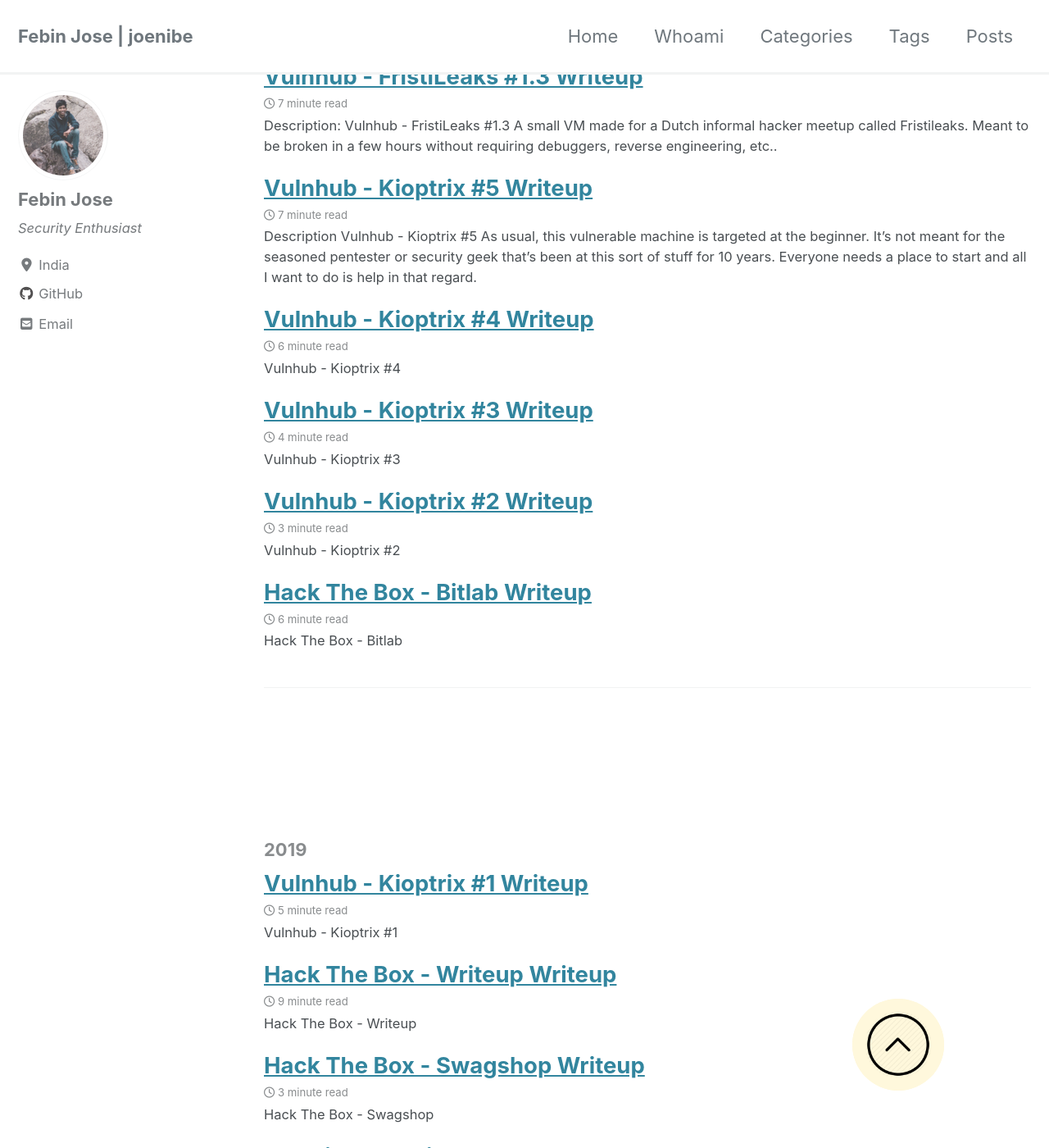
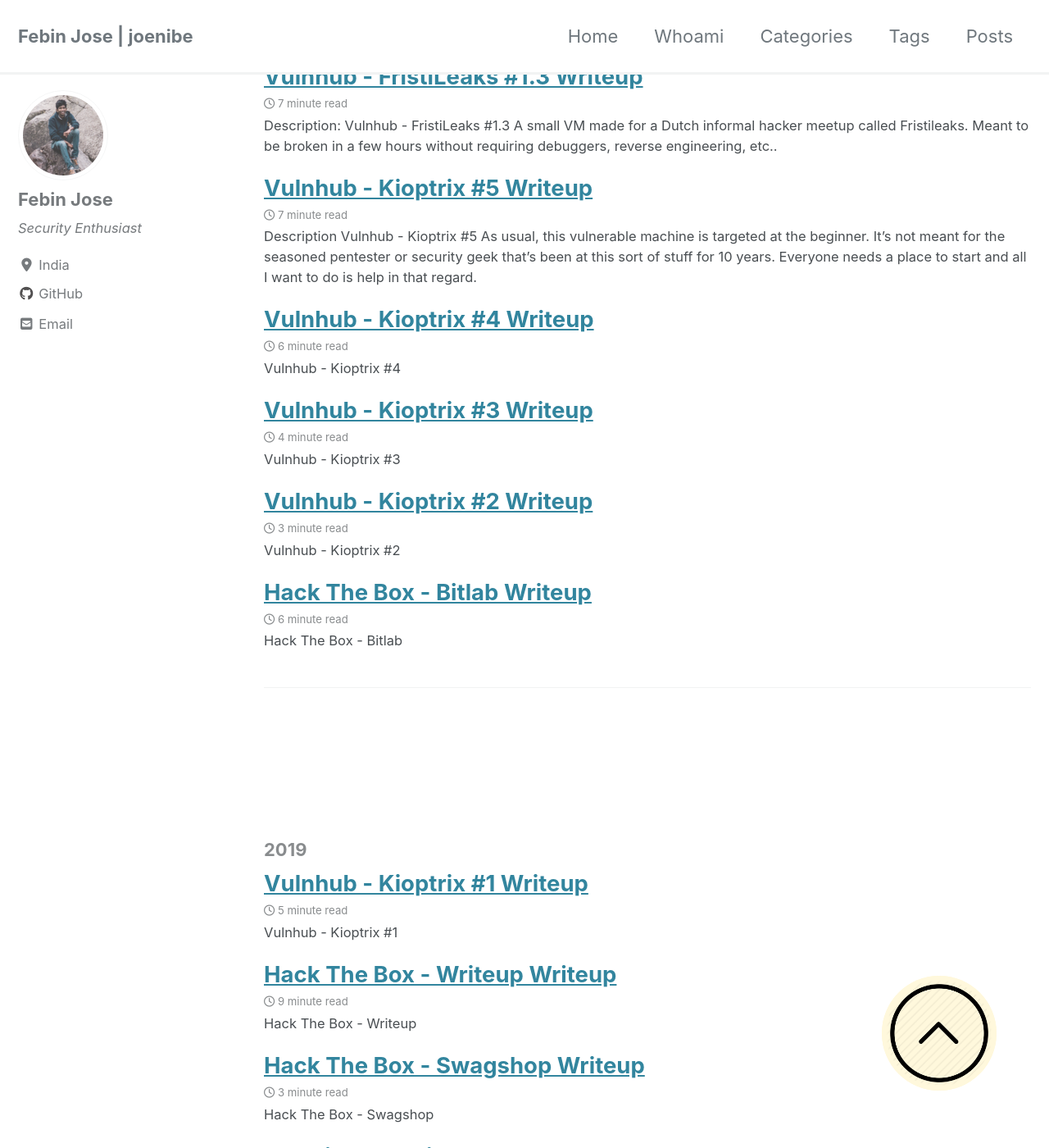
Before and after one commit to JoeNibe/JoeNibe.github.io, a Jekyll site: the page built from _pages/year-archive.md, in a window 1280 px wide and 1400 px high, scrolled down 505 px. Shown: the whole window at 82% size. Built offline with Jekyll 4.4.1, drawn with Linux system fonts in a browser that asks for light colours; cached includes are drawn as plain includes; nearby versions of some CDN libraries.

Commit message:
Update _page.scss

```diff
--- a/_sass/minimal-mistakes/_page.scss
+++ b/_sass/minimal-mistakes/_page.scss
@@ -354,7 +354,7 @@
 }
 
 .back-to-top {
-  height: 8%;
+  height: 10%;
   display: block;
   clear: both;
   color: lighten($text-color, 50%);
@@ -365,9 +365,9 @@
   background-color:cornsilk;
   position: fixed; /* Fixed/sticky position */
   bottom: 5%; /* Place the button at the bottom of the page */
-  right: 10%;/* Place the button 30px from the right */
+  right: 5%;/* Place the button 30px from the right */
   z-index: 99; /* Make sure it does not overlap */
-  padding: 15px; /* Some padding */
+  padding: 5px; /* Some padding */
   border-radius: 50%; /* Rounded corners */
 }
 
```
